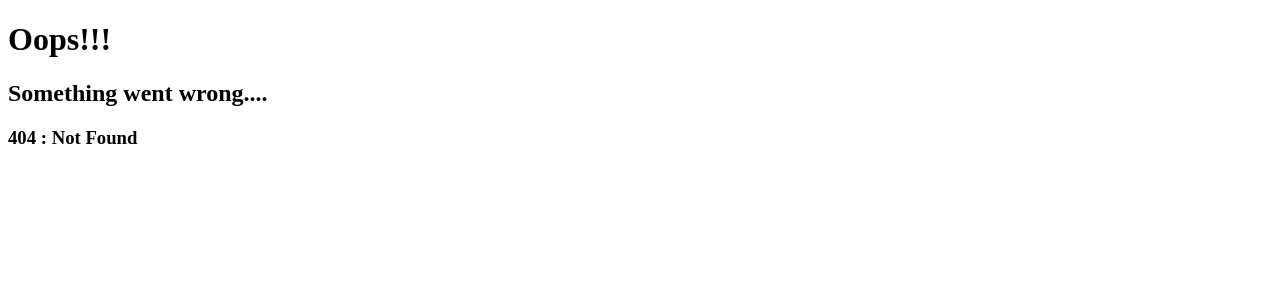
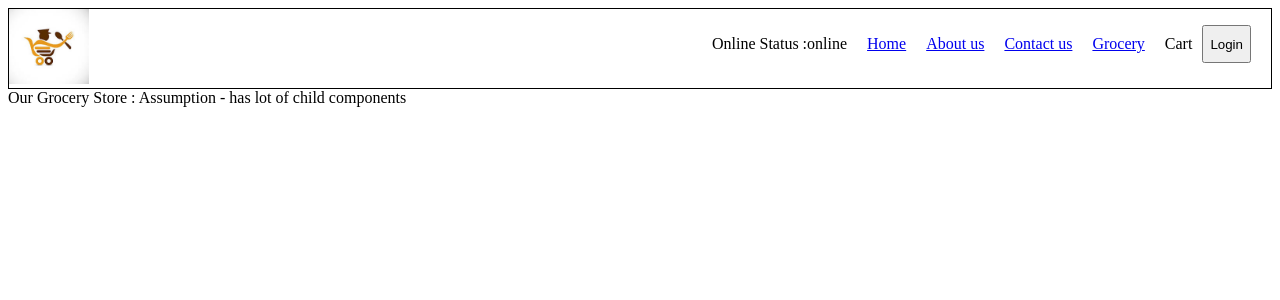
Before and after one commit to Moks98/namaste_react, a React (Vite) app: page /grocery in a window 1280 px wide. Before the commit this address had no page. Shown: the top 300 px of the page. Built offline with nearby package versions, Linux system fonts and the light colour scheme.

Commit message:
Episode -9 - optimising app

```diff
--- a/src/App.js
+++ b/src/App.js
@@ -1,13 +1,15 @@
-import React from "react";
+import React, { lazy, Suspense } from "react";
 import ReactDOM from "react-dom/client";
 import Header from "./components/Header";
 import Body from "./components/Body";
 import About from "./components/About";
 import Contact from "./components/Contact";
 import RestaurantMenu from "./components/RestaurantMenu";
+import Shimmer from "./components/Shimmer";
 import Error from "./components/Error";
 import { createBrowserRouter, RouterProvider, Outlet } from "react-router-dom";
 
+const Grocery = lazy(() => import("./components/Grocery"));
 const AppLayout = () => {
   return (
     <div className="app">
@@ -37,6 +39,14 @@ const appRouter = createBrowserRouter([
         path: "/restuarantmenu/:resId",
         element: <RestaurantMenu />,
       },
+      {
+        path: "/grocery",
+        element: (
+          <Suspense fallback={<Shimmer />}>
+            <Grocery />
+          </Suspense>
+        ),
+      },
     ],
     errorElement: <Error />, // error component to be rendered if there is error in path
   },
--- a/src/components/Body.js
+++ b/src/components/Body.js
@@ -1,12 +1,13 @@
 import { useEffect, useState } from "react";
 import RestaurantCard from "./RestaurantCard";
-import responseList from "../utils/mockData";
 import { Link } from "react-router-dom";
 import Shimmer from "./Shimmer";
+import useOnlineStatus from "../utils/useOnlineStatus";
 const Body = () => {
   const [listofRestaurants, SetListofRestaurants] = useState([]);
   const [searchText, SetSearchText] = useState("");
   const [searchedList, SetSearchList] = useState([]);
+  const onlineStatus = useOnlineStatus();
   useEffect(() => {
     console.log("use effect excecuted....");
     fetchRestuarantData();
@@ -27,6 +28,9 @@ const Body = () => {
     );
   };
 
+  if (!onlineStatus) {
+    return <div>Looks like you are offline !!</div>;
+  }
   return listofRestaurants.length === 0 ? (
     <Shimmer />
   ) : (
--- /dev/null
+++ b/src/components/Grocery.js
@@ -0,0 +1,6 @@
+const Grocery = () => {
+  return (
+    <div>Our Grocery Store : Assumption - has lot of child components</div>
+  );
+};
+export default Grocery;
--- a/src/components/Header.js
+++ b/src/components/Header.js
@@ -1,7 +1,9 @@
 import { useState } from "react";
 import { Link } from "react-router-dom";
+import useOnlineStatus from "../utils/useOnlineStatus";
 const Header = () => {
   const [LoginBtn, setLoginBtn] = useState("Login");
+  const onlineStatus = useOnlineStatus();
   return (
     <div className="header">
       <div className="logo-container">
@@ -9,6 +11,7 @@ const Header = () => {
       </div>
       <div className="nav-items">
         <ul>
+          <li> Online Status :{onlineStatus ? "online" : "offline"}</li>
           <li>
             <Link to="/">Home</Link>
           </li>
@@ -17,6 +20,9 @@ const Header = () => {
           </li>
           <li>
             <Link to="/contact">Contact us</Link>
+          </li>
+          <li>
+            <Link to="/grocery">Grocery</Link>
           </li>
           <li>Cart</li>
           <button
--- a/src/components/RestaurantMenu.js
+++ b/src/components/RestaurantMenu.js
@@ -1,32 +1,15 @@
-import { useState, useEffect } from "react";
 import { useParams } from "react-router-dom";
+import useRestaurantMenu from "../utils/useRestaurantMenu";
 import Shimmer from "./Shimmer";
-import { RESTAURANT_MENU_URL } from "../utils/constants";
 const RestaurantMenu = () => {
-  //API CALL FOR MENU DATA
-  const [responseInfo, setResponseInfo] = useState(null);
   const { resId } = useParams();
-  useEffect(() => {
-    fetchRestaurantMenu();
-  }, []);
-  const fetchRestaurantMenu = async () => {
-    const data = await fetch(RESTAURANT_MENU_URL + resId);
-    const json = await data.json();
-    console.log(json);
-    console.log(
-      json.data.cards[4].groupedCard.cardGroupMap.REGULAR.cards[1].card.card
-        .itemCards,
-      "menu data----"
-    );
-    const response =
-      json.data.cards[4].groupedCard.cardGroupMap.REGULAR.cards[1].card.card;
-    setResponseInfo(response);
-  };
+  const responseInfo = useRestaurantMenu(resId); // custom hook
 
   if (responseInfo === null) {
     return <Shimmer />;
   }
-  const { itemCards } = responseInfo;
+  const { itemCards } =
+    responseInfo.cards[4].groupedCard.cardGroupMap.REGULAR.cards[1].card.card;
 
   return (
     <div>
--- /dev/null
+++ b/src/utils/useOnlineStatus.js
@@ -0,0 +1,17 @@
+import { useState, useEffect } from "react";
+
+const useOnlineStatus = () => {
+  const [onlineStatus, setOnlineStatus] = useState(true);
+
+  useEffect(() => {
+    window.addEventListener("offline", () => {
+      setOnlineStatus(false);
+    });
+    window.addEventListener("online", () => {
+      setOnlineStatus(true);
+    });
+  }, []);
+  return onlineStatus;
+};
+
+export default useOnlineStatus;
--- /dev/null
+++ b/src/utils/useRestaurantMenu.js
@@ -0,0 +1,15 @@
+import { useState, useEffect } from "react";
+import { RESTAURANT_MENU_URL } from "../utils/constants";
+const useRestaurantMenu = (resId) => {
+  const [responseInfo, setResponseInfo] = useState(null);
+  useEffect(() => {
+    fetchMenu();
+  }, []);
+  const fetchMenu = async () => {
+    const data = await fetch(RESTAURANT_MENU_URL + resId);
+    const json = await data.json();
+    setResponseInfo(json.data);
+  };
+  return responseInfo;
+};
+export default useRestaurantMenu;
```
